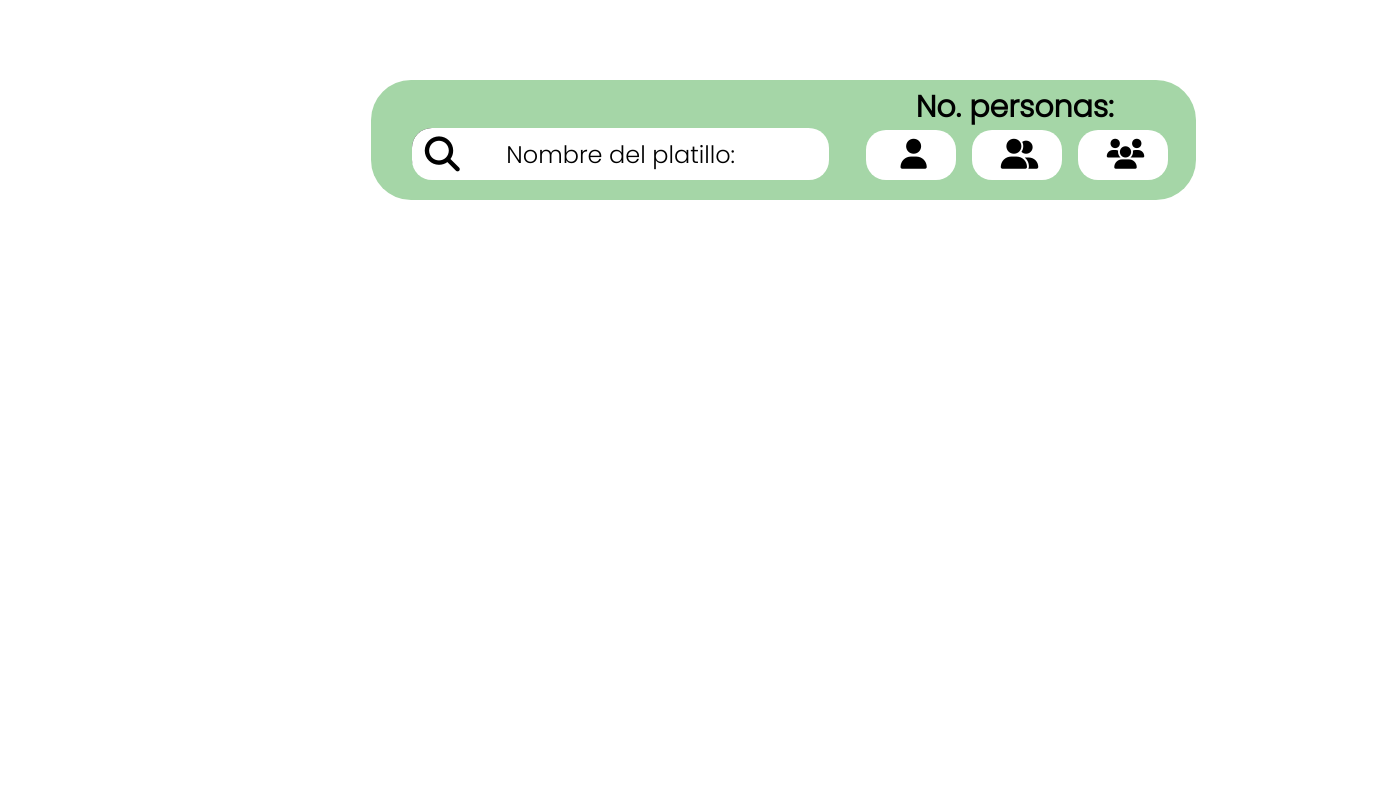
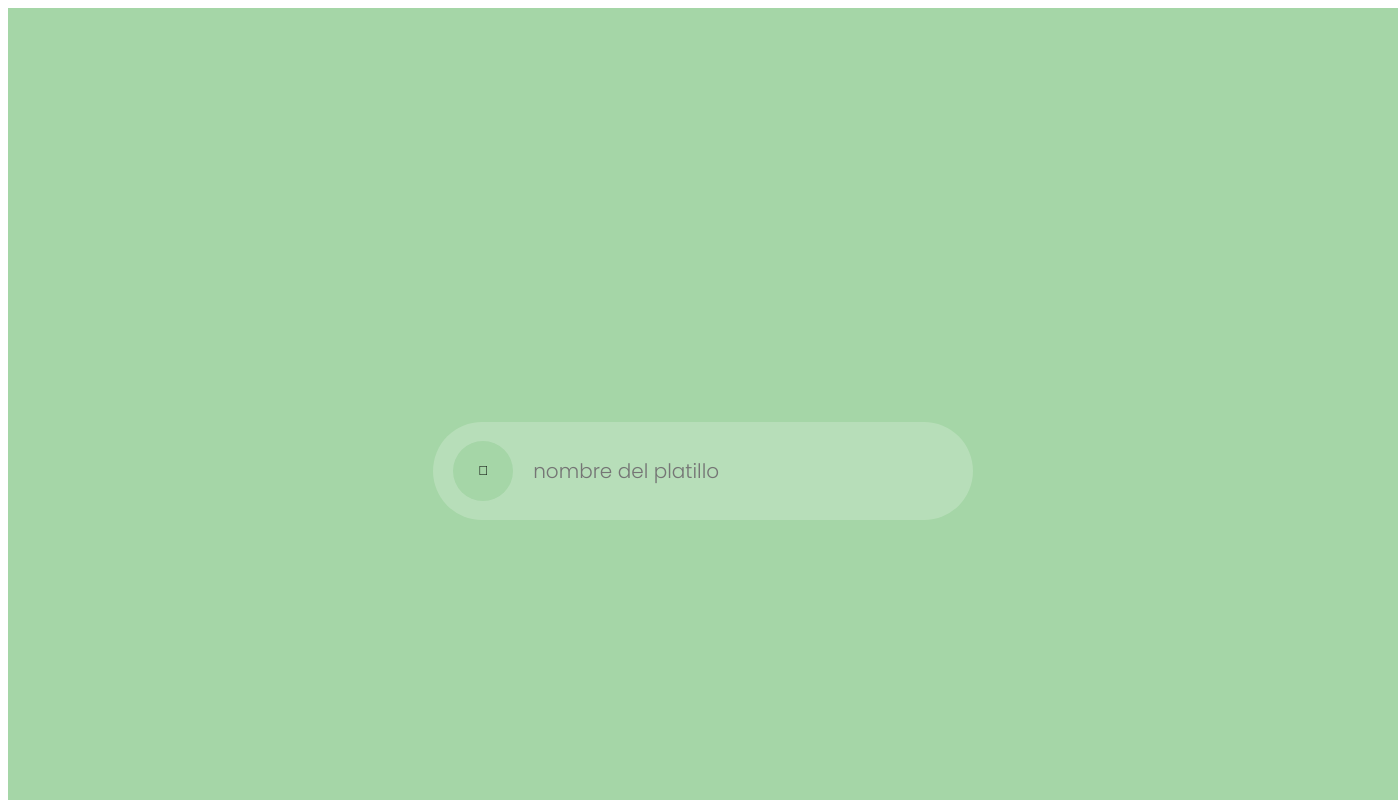
Before and after one commit to Gustavo-Vazquez9/Proyecto-Angular, an Angular app in the folder Costeo/: page / in a window 1280 px wide. Shown: the top 800 px of the page, 1398 px wide, since content can reach past the window. Built offline with nearby package versions, Linux system fonts and the light colour scheme.

Commit message:
Search bar de nuevo porque no salió pero ahora no se ve el icono, aiuda jesús

```diff
--- a/Costeo/src/app/Input/input.component.html
+++ b/Costeo/src/app/Input/input.component.html
@@ -1,20 +1,6 @@
-<div class="busq">
-  <div class="input-iconos">
-    <i class="fas fa-search"></i>
-    <input type="text" class="text" value="Nombre del platillo:">
-  </div>
-
-  <div class="btns">
-    <button class="btn" id="individual">
-      <i class="fas fa-user"></i>
-    </button>
-    <button class="btn" id="pareja">
-      <i class="fas fa-user-friends"></i>
-    </button>
-    <button class="btn" id="grupo">
-      <i class="fas fa-users"></i>
-    </button>
-  </div>
-
-  <h1>No. personas:</h1>
+<div class="container">
+  <form action="" class="search-bar">
+    <button type="submit"> <i class="far fa-search"></i> </button>
+    <input type="text" placeholder="nombre del platillo" name="a">
+  </form>
 </div>
--- a/Costeo/src/app/Input/input.component.scss
+++ b/Costeo/src/app/Input/input.component.scss
@@ -1,117 +1,52 @@
-@import "../../assets/scss/variables.scss";
 @import url('https://fonts.googleapis.com/css2?family=Poppins:wght@300&display=swap');
-@import url('https://cdnjs.cloudflare.com/ajax/libs/font-awesome/6.1.1/css/all.min.css');
+@import url('https://cdnjs.cloudflare.com/ajax/libs/font-awesome/5.15.4/css/all.min.css');
 
-.busq {
-  width: 825px;
-  height: 120px;
-  background-color: map-get($colors, primary-bc);
-  border-radius: 40px;
-  position: absolute;
-  top: 10%;
-  left: 29%;
+* {
+  font-family: 'Poppins', sans-serif;
+}
 
-  .input-iconos {
-    width: 50%;
-    height: 50px;
-    background-color: black;
-    border-radius: 20px;
-    position: relative;
-    top: 40%;
-    left: 5%;
+.container {
+  width: 100%;
+  min-height: 100vh;
+  padding: 5%;
+  background-color: #A5D6A7;
+  display: flex;
+  align-items: center;
+  justify-content: center;
 
-    i {
-      width: 80%;
-      position: absolute;
-      font-size: 35px;
-      top: 15%;
-      left: 3%;
-      margin-bottom: 30px;
+}
 
-      &:hover {
-        color: map-get($colors , primary );
-      }
-    }
+.search-bar {
+  width: 100%;
+  max-width: 500px;
+  background: rgba(255, 255, 255, 0.2);
+  display: flex;
+  align-items: center;
+  border-radius: 60px;
+  padding: 10px 20px;
 
-    input {
-      width: 100%;
-      height: 100%;
-      left: 0%;
-      top: 25%;
-      border: 0;
-      border-radius: 20px;
-      font-family: 'Poppins';
-      font-size: 24px;
-      text-align: center;
+  input {
+    background: transparent;
+    flex: 1;
+    border: 0;
+    outline: none;
+    padding: 24px 20px;
+    font-size: 20px;
+    color: #cac7ff;
 
-      &:hover {
-        color: map-get($colors , primary );
-      }
-
-      &:active,
-      &:focus{
-        outline: none;
-      }
-
-      i {
-        width: 80%;
-        position: absolute;
-        font-size: 35px;
-        top: 15%;
-        left: 3%;
-        margin-bottom: 30px;
-
-        &:hover {
-          color: map-get($colors , primary );
-        }
-      }
+    ::placeholder {
+      color: #cac7ff;
     }
   }
 
-  h1 {
-    font-family: 'Poppins';
-    font-size: 30px;
-    position: absolute;
-    right: 10%;
-    top: -15px;
-  }
-
-  .btns {
-    position: absolute;
-    width: 350px;
-    height: 50px;
-    left: 60%;
-    top: 42%;
-
-
-
-    .btn {
-      width: 90px;
-      height: 50px;
-      margin-right: 1rem;
-      border-radius: 20px;
-      border: 0;
-      background-color: map-get($colors , primary-bg );
-      display: inline-block;
-
-      &:hover {
-      color: map-get($colors , primary );
-      }
-
-
-        i {
-          width: 50%;
-          position: relative;
-          font-size: 30px;
-          top: 15%;
-          left: 3%;
-          margin-bottom: 30px;
-          justify-content: center;
-
-          &:hover {
-            color: map-get($colors , primary-bg );
-          }
-        }
+  button {
+    border: 0;
+    border-radius: 50%;
+    width: 60px;
+    height: 60px;
+    background: #A5D6A7;
+    i {
+      width: 30px;
     }
   }
 }
--- a/Costeo/src/assets/scss/variables.scss
+++ /dev/null
@@ -1,8 +0,0 @@
-$colors:
-( "primary": #2E7D32,
-"secondary": #43A047,
-"primary-bc": #A5D6A7,
-"primary-font": #000000,
-"secondary-font": #212121,
-"primary-bg": #FFFFFF,
-"secondary-bg": #ECEFF1,);
```
